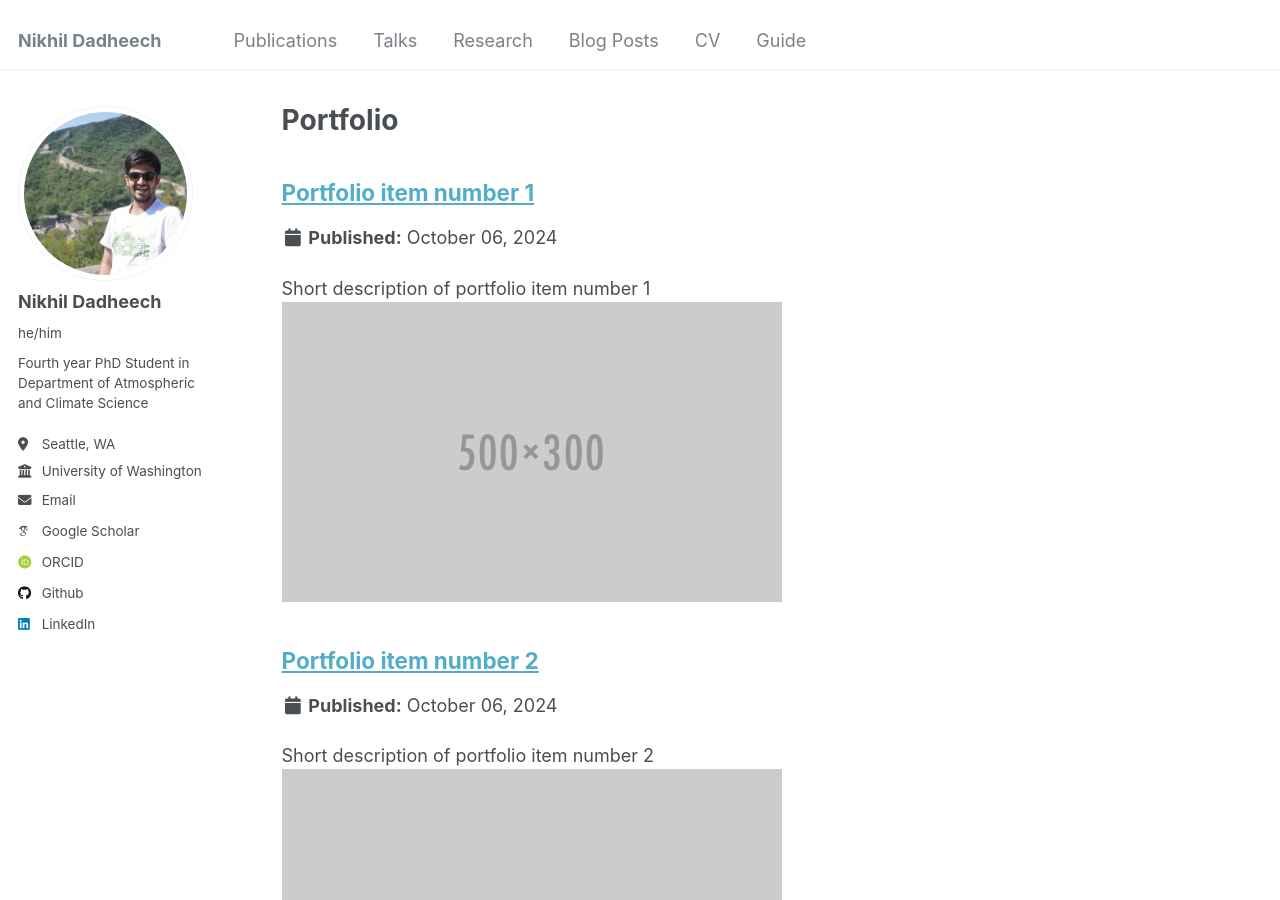
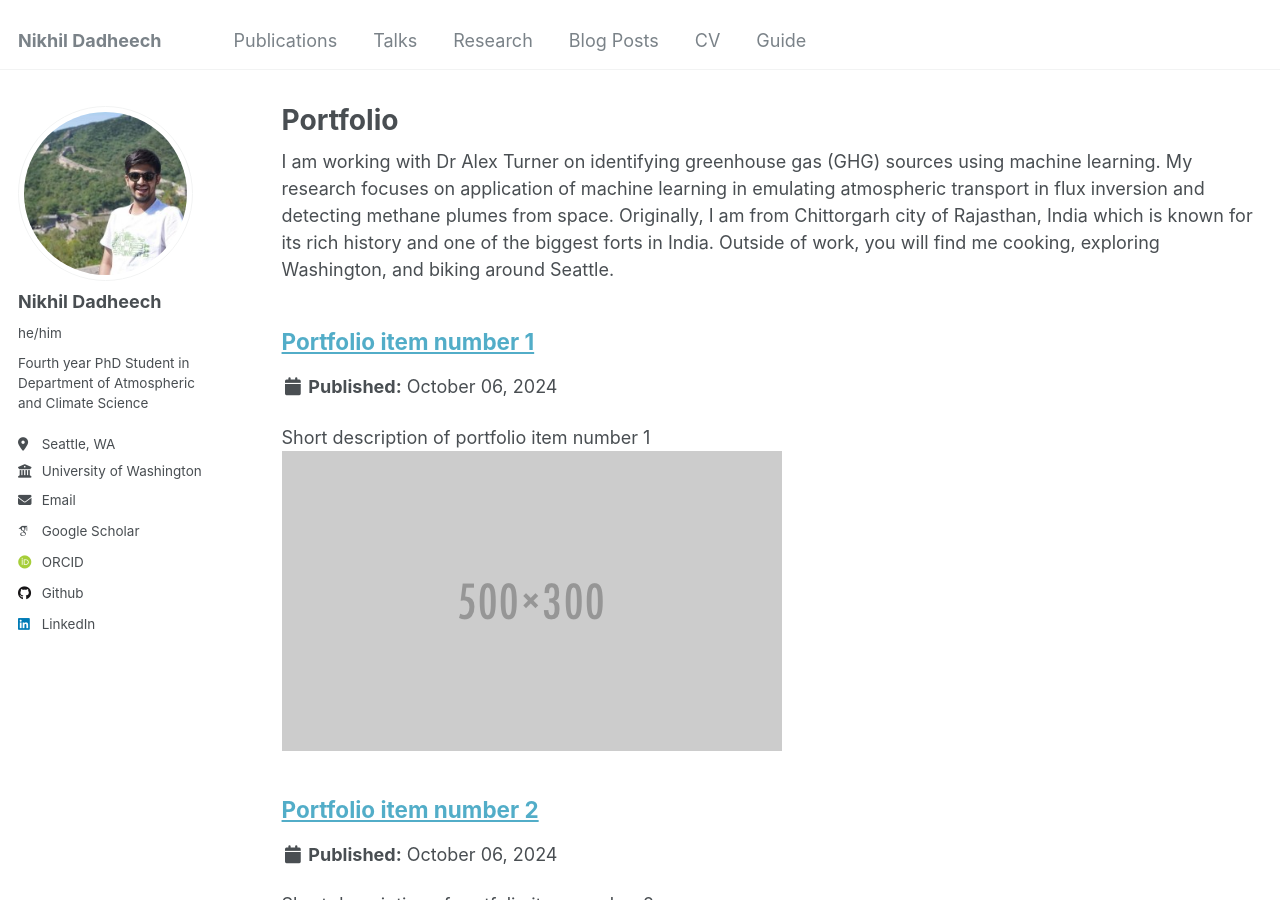
Before and after one commit to nd349/nd349.github.io, a Jekyll site: the page built from _pages/portfolio.html, in a window 1280 px wide and 900 px high. Built offline with Jekyll 4.4.1, drawn with Linux system fonts in a browser that asks for light colours; some web fonts are replaced.

Commit message:
Research page

```diff
--- a/_pages/portfolio.html
+++ b/_pages/portfolio.html
@@ -7,6 +7,7 @@ author_profile: true
 
 {% include base_path %}
 
+I am working with Dr Alex Turner on identifying greenhouse gas (GHG) sources using machine learning. My research focuses on application of machine learning in emulating atmospheric transport in flux inversion and detecting methane plumes from space. Originally, I am from Chittorgarh city of Rajasthan, India which is known for its rich history and one of the biggest forts in India. Outside of work, you will find me cooking, exploring Washington, and biking around Seattle.
 
 {% for post in site.portfolio %}
   {% include archive-single.html %}
```
